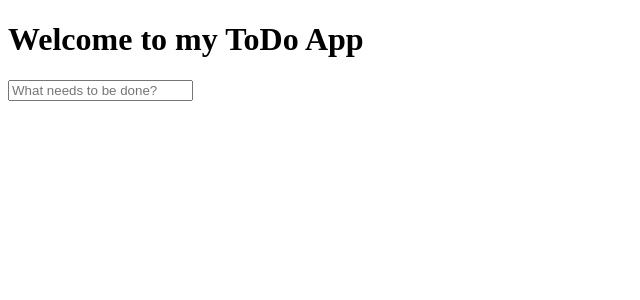
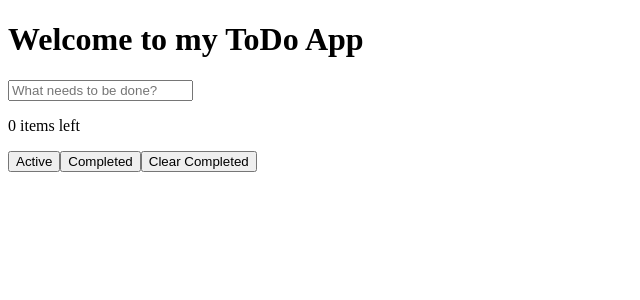
Before and after one commit to noorie-esmaili/todo-mvc, a React (Create React App) app: page / in a window 1280 px wide. Shown: the top 300 px of the page, without its empty margins (0-640 px from the left). Built offline with nearby package versions, Linux system fonts and the light colour scheme.

Commit message:
create Footer component

```diff
--- /dev/null
+++ b/src/components/Footer.tsx
@@ -0,0 +1,19 @@
+import React from "react";
+
+interface FooterProps {
+    numOfleftItems: number
+}
+
+const TodoList: React.FC<FooterProps> = ({ numOfleftItems }) => {
+
+    return (
+        <>
+            <p>{numOfleftItems} items left</p>
+            <button>Active</button>
+            <button>Completed</button>
+            <button>Clear Completed</button>
+        </>
+    );
+};
+
+export default TodoList;
--- a/src/pages/home.tsx
+++ b/src/pages/home.tsx
@@ -3,21 +3,26 @@ import Header from "../components/Header.tsx";
 import TodoInput from "../components/TodoInput.tsx";
 import TodoList from "../components/TodoList.tsx";
 import Task from "../model/Task.ts";
+import Footer from "../components/Footer.tsx";
 
 export const Home: React.FC = () => {
     const [todos, setTodos] = useState<Task[]>([]);
 
     const handleSave = (value: Task) => {
-        console.log(value);
+        setTodos((prevTodos) => [...prevTodos, value]);
+    };
 
-        setTodos((prevTodos) => [...prevTodos, value]);
+    const uncompletedItems = (tasks: Task[]) => {
+        tasks.filter(task => task.completed === false)
+        return tasks.length
     };
 
     return (
         <>
             <Header title="Welcome to my ToDo App" />
             <TodoInput onSave={handleSave} />
-            <TodoList todos={todos} />
+            {todos && <TodoList todos={todos} />}
+            {todos && <Footer numOfleftItems={uncompletedItems(todos)} />}
         </>
     );
 };
```
